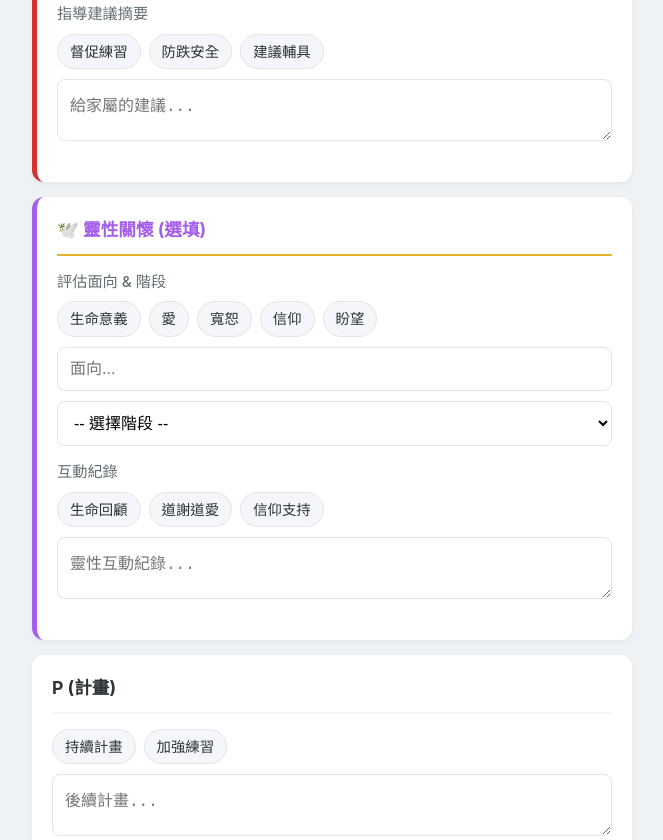
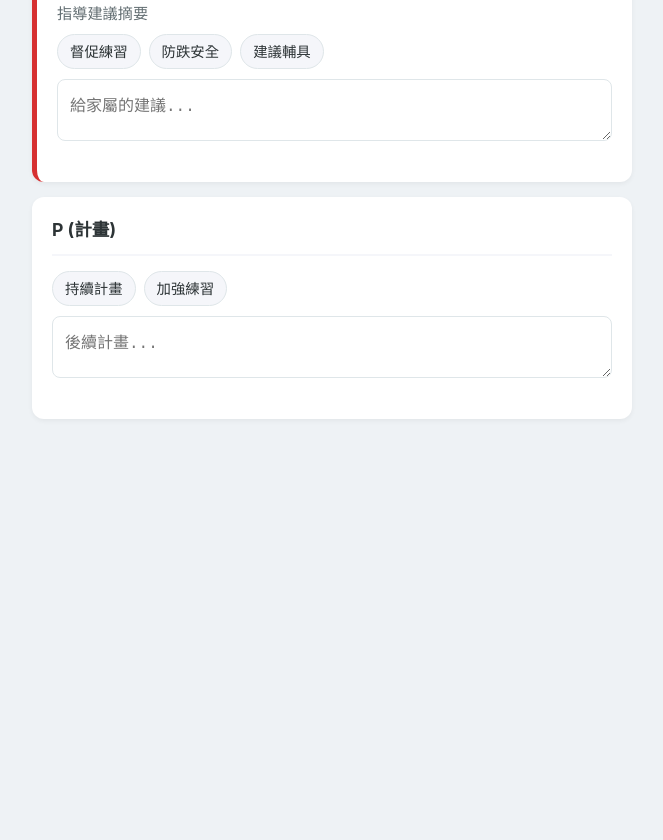
Before and after one commit to ciouyenli-star/web, a plain HTML site: page easy_form.html in a window 1280 px wide. Shown: the part 1680-2520 px from the top of the page, without its empty margins (308-971 px from the left). After the commit the page ends 2194 px from the top, so only its background shows below. Drawn offline with Linux system fonts and the light colour scheme.

Commit message:
Add files via upload

```diff
--- a/easy_form.html
+++ b/easy_form.html
@@ -349,39 +349,6 @@
             </div>
         </div>
 
-        <!-- 靈性關懷 (選填) -->
-        <div class="card" style="border-left: 5px solid var(--purple);">
-            <div class="card-header spiritual">🕊️ 靈性關懷 (選填)</div>
-
-            <div class="form-group">
-                <label>評估面向 & 階段</label>
-                <div class="tag-container">
-                    <span class="tag" onclick="addText('spirit_dim', '生命意義')">生命意義</span>
-                    <span class="tag" onclick="addText('spirit_dim', '愛')">愛</span>
-                    <span class="tag" onclick="addText('spirit_dim', '寬恕')">寬恕</span>
-                    <span class="tag" onclick="addText('spirit_dim', '信仰')">信仰</span>
-                    <span class="tag" onclick="addText('spirit_dim', '盼望')">盼望</span>
-                </div>
-                <input type="text" id="spirit_dim" placeholder="面向...">
-                <select id="spirit_stage" style="margin-top: 10px;">
-                    <option value="">-- 選擇階段 --</option>
-                    <option value="第一階段：發現與承認">第一階段：發現與承認</option>
-                    <option value="第二階段：深入探索">第二階段：深入探索</option>
-                    <option value="第三階段：找到解決方法">第三階段：找到解決方法</option>
-                </select>
-            </div>
-
-            <div class="form-group">
-                <label>互動紀錄</label>
-                <div class="tag-container">
-                    <span class="tag" onclick="addText('spirit_note', '生命回顧')">生命回顧</span>
-                    <span class="tag" onclick="addText('spirit_note', '道謝道愛')">道謝道愛</span>
-                    <span class="tag" onclick="addText('spirit_note', '信仰支持')">信仰支持</span>
-                </div>
-                <textarea id="spirit_note" rows="2" placeholder="靈性互動紀錄..."></textarea>
-            </div>
-        </div>
-
         <!-- P: 計畫 -->
         <div class="card">
             <div class="card-header">P (計畫)</div>
@@ -397,7 +364,6 @@
 
     <!-- Action Bar -->
     <div class="action-bar">
-        <a href="chart.html" class="btn" style="background-color: #7f8c8d; color: white; text-decoration: none; display: flex; align-items: center; justify-content: center;">📊 查看圖表</a>
         <button class="btn btn-preview" onclick="showPreview()">👀 預覽</button>
         <button class="btn btn-copy" onclick="copyResult()">📋 複製</button>
     </div>
```
